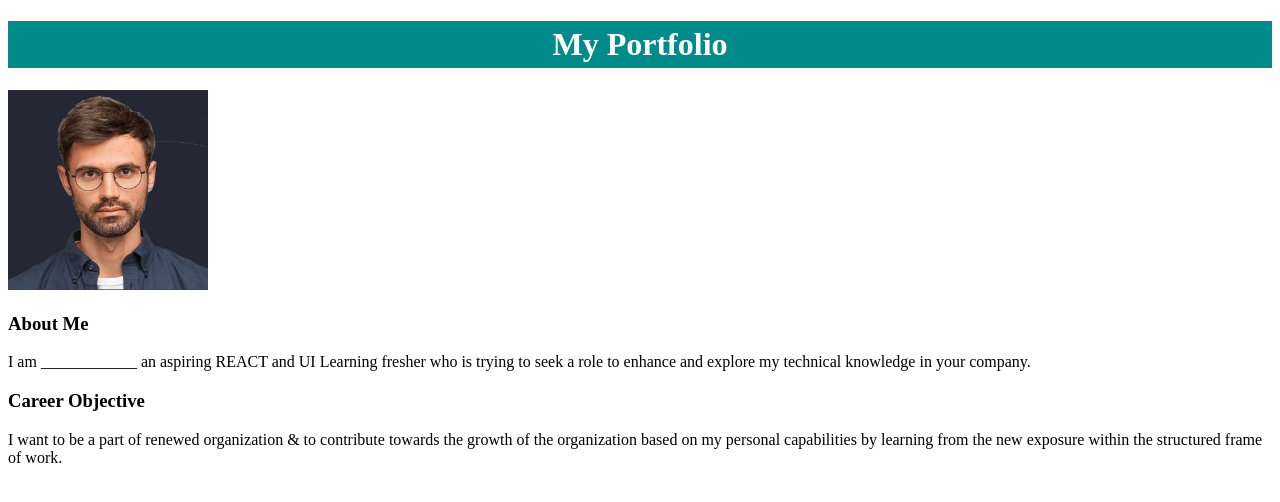
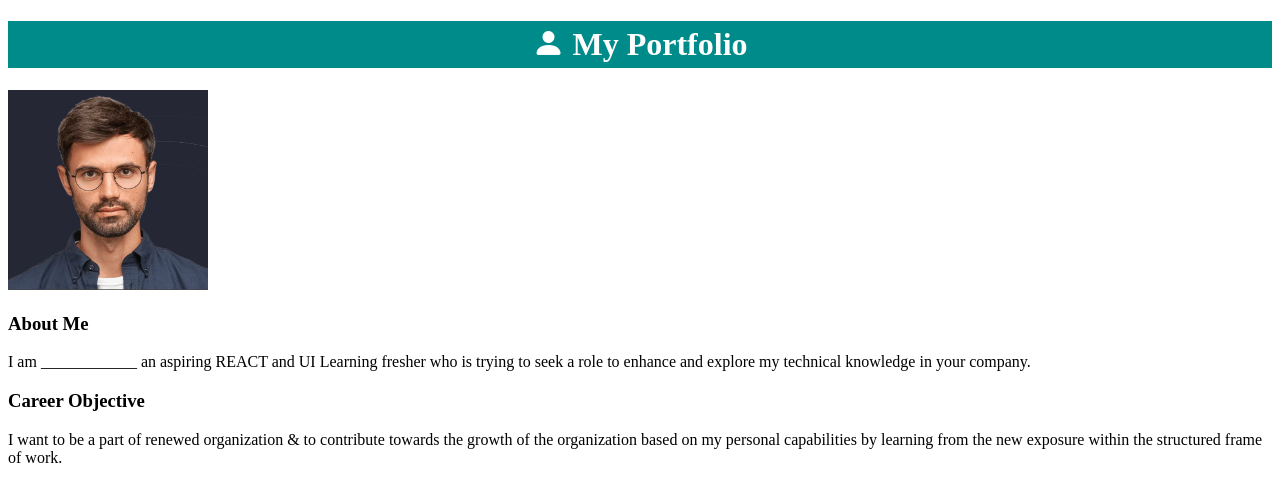
Before and after one commit to fullstack-shopping/ui-portfolio, a website: page index.html in a window 1280 px wide. Drawn offline with nearby package versions, Linux system fonts and the light colour scheme.

Commit message:
Update index.html

```diff
--- a/index.html
+++ b/index.html
@@ -6,9 +6,11 @@
     <meta name="viewport" content="width=device-width, initial-scale=1.0">
     <title>Document</title>
     <link rel="stylesheet" href="src/styles/template.css">
+    <link rel="stylesheet" href="https://cdn.jsdelivr.net/npm/bootstrap-icons@1.10.3/font/bootstrap-icons.css">
+
 </head>
 <body>
-    <h1>My Portfolio</h1>
+    <h1> <span class="bi bi-person-fill"></span> My Portfolio</h1>
     <img src="public/images/developer.jpg" width="200" height="200">
     <h3>About Me</h3>
     <p>I am ____________ an aspiring REACT and UI Learning fresher who is trying to seek a role to enhance and explore my technical knowledge in your company.</p>
```
